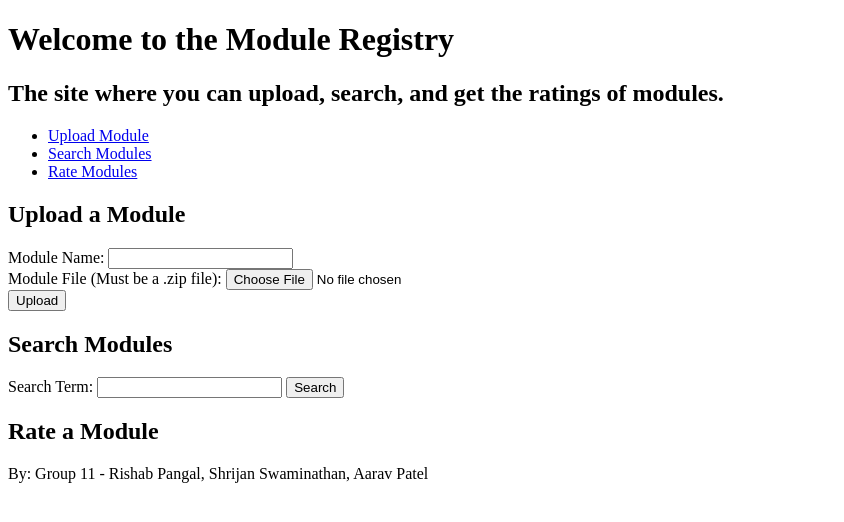
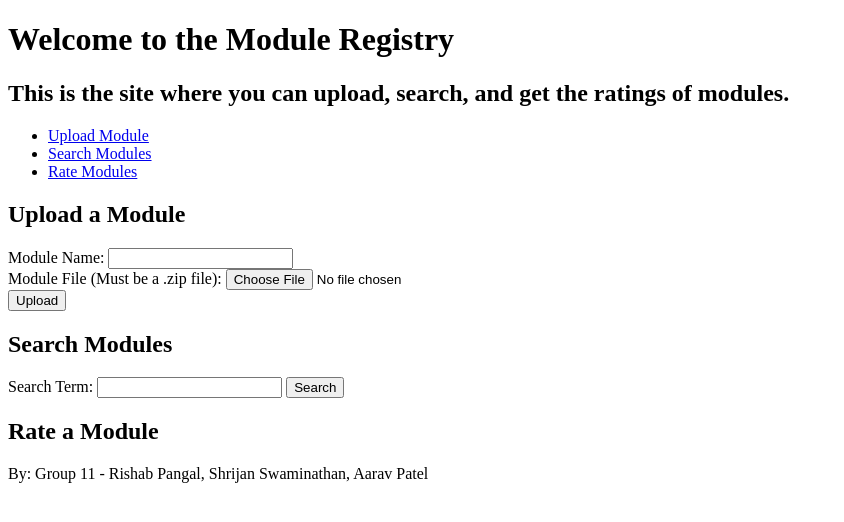
Before and after one commit to shrijan-swaminathan/ece461grp11part2, a website: page src/frontend/index.html in a window 1280 px wide. Shown: the whole page, without its empty margins (0-844 px from the left). Drawn offline with Linux system fonts and the light colour scheme.

Commit message:
Changes to index.html

```diff
--- a/src/frontend/index.html
+++ b/src/frontend/index.html
@@ -8,7 +8,7 @@
 <body>
     <header>
         <h1>Welcome to the Module Registry</h1>
-        <h2>The site where you can upload, search, and get the ratings of modules.</h2>
+        <h2>This is the site where you can upload, search, and get the ratings of modules.</h2>
         <nav>
             <ul>
                 <li><a href="#upload">Upload Module</a></li>
```
